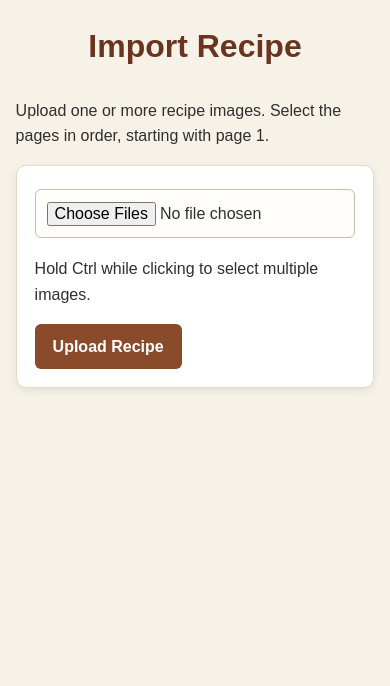
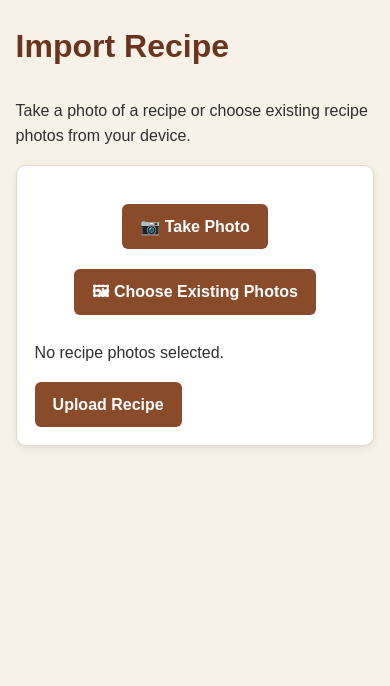
Before and after one commit to JimSi0ley/bobos-kitchen, a Flask app: page /import in a window 390 px wide. Shown: the part 250-936 px from the top of the page. Run offline with Flask 3, Linux system fonts and the light colour scheme; the visitor is signed in with stand-in values (Sample User, id 1).

Commit message:
Add mobile camera option for recipe imports

```diff
--- a/static/style.css
+++ b/static/style.css
@@ -1056,3 +1056,37 @@ button:hover,
         margin: 0 auto;
     }
 }
+
+/* Import recipe photo options */
+
+.import-photo-options {
+    display: flex;
+    gap: 15px;
+    margin: 20px 0;
+    flex-wrap: wrap;
+}
+
+.import-option {
+    display: inline-block;
+}
+
+.hidden-file-input {
+    display: none;
+}
+
+@media (max-width: 650px) {
+    .import-photo-options {
+        flex-direction: column;
+        align-items: center;
+    }
+
+    .import-option {
+        width: 100%;
+        text-align: center;
+    }
+
+    .import-option .button {
+        display: inline-block;
+        cursor: pointer;
+    }
+}
--- a/templates/import_recipe.html
+++ b/templates/import_recipe.html
@@ -6,51 +6,103 @@ Import Recipe
 
 {% block content %}
 
+<div class="import-page">
+
     <h1>Import Recipe</h1>
 
     <p>
-    Upload one or more recipe images. Select the pages in order,
-    starting with page 1.
+        Take a photo of a recipe or choose existing recipe photos
+        from your device.
     </p>
 
     {% if error %}
-    <p class="error-message">
+
+        <p class="import-error">
             {{ error }}
         </p>
+
     {% endif %}
+
 
     <form
         id="import-form"
         method="POST"
-    action="{{ url_for('import_recipe') }}"
         enctype="multipart/form-data"
     >
+
+        <div class="import-photo-options">
+
+            <!-- Take a new photo -->
+            <div class="import-option">
+
+                <label
+                    for="camera-file"
+                    class="button"
+                >
+                    📷 Take Photo
+                </label>
+
+                <input
+                    id="camera-file"
+                    type="file"
+                    name="recipe_files"
+                    accept="image/*"
+                    capture="environment"
+                    class="hidden-file-input"
+                >
+
+            </div>
+
+
+            <!-- Choose photos already on the device -->
+            <div class="import-option">
+
+                <label
+                    for="recipe-files"
+                    class="button"
+                >
+                    🖼 Choose Existing Photos
+                </label>
 
                 <input
                     id="recipe-files"
                     type="file"
                     name="recipe_files"
-        accept=".jpg,.jpeg,.png,.webp"
+                    accept="image/*"
                     multiple
-        required
+                    class="hidden-file-input"
                 >
 
-    <p class="form-help">
-        Hold Ctrl while clicking to select multiple images.
+            </div>
+
+        </div>
+
+
+        <p
+            id="selected-file-message"
+            class="form-help"
+        >
+            No recipe photos selected.
         </p>
 
-    <button type="submit">
+
+        <button
+            id="upload-button"
+            type="submit"
+        >
             Upload Recipe
         </button>
 
     </form>
 
+
+    <!-- Loading screen -->
+
     <div
-    id="import-loading-overlay"
-    class="import-loading-overlay"
-    hidden
+        id="import-loading"
+        class="import-loading"
+        style="display: none;"
     >
-    <div class="import-loading-box">
 
         <div class="import-spinner"></div>
 
@@ -70,98 +122,128 @@ Import Recipe
         </p>
 
     </div>
+
 </div>
 
 
+<script>
 
-<script>
-    const importForm = document.getElementById("import-form");
-    const recipeFilesInput = document.getElementById("recipe-files");
+    const importForm =
+        document.getElementById("import-form");
 
-    const loadingOverlay = document.getElementById(
-        "import-loading-overlay"
-    );
+    const cameraInput =
+        document.getElementById("camera-file");
 
-    const loadingMessage = document.getElementById(
-        "import-loading-message"
-    );
+    const existingPhotoInput =
+        document.getElementById("recipe-files");
 
-    const fileMessage = document.getElementById(
-        "import-file-message"
-    );
+    const selectedFileMessage =
+        document.getElementById("selected-file-message");
 
-    if (
-        importForm &&
-        recipeFilesInput &&
-        loadingOverlay &&
-        loadingMessage &&
-        fileMessage
-    ) {
-        importForm.addEventListener("submit", function () {
-            const selectedFiles = Array.from(
-                recipeFilesInput.files
-            );
+    const loadingScreen =
+        document.getElementById("import-loading");
 
-            loadingOverlay.hidden = false;
+    const loadingFileMessage =
+        document.getElementById("import-file-message");
 
-            const submitButton = importForm.querySelector(
-                'button[type="submit"]'
-            );
 
-            if (submitButton) {
-                submitButton.disabled = true;
-                submitButton.textContent = "Importing...";
-            }
+    function updateSelectedFiles(input) {
 
-            loadingMessage.textContent =
-                "📤 Uploading your recipe images...";
+        const files = input.files;
 
-            if (selectedFiles.length === 1) {
-                fileMessage.textContent =
-                    "1 recipe page selected";
-            } else {
-                fileMessage.textContent =
-                    `${selectedFiles.length} recipe pages selected`;
-            }
-
-            let currentPage = 0;
-
-            function showNextPage() {
-                if (currentPage >= selectedFiles.length) {
-                    loadingMessage.textContent =
-                        "🤖 AI is organizing your recipe...";
-
-                    fileMessage.textContent =
-                        "Separating the title, cook time, ingredients, " +
-                        "and instructions.";
+        if (!files || files.length === 0) {
+            selectedFileMessage.textContent =
+                "No recipe photos selected.";
 
             return;
         }
 
-                const file = selectedFiles[currentPage];
-
-                loadingMessage.textContent =
-                    `📖 Reading page ${currentPage + 1} ` +
-                    `of ${selectedFiles.length}...`;
-
-                fileMessage.textContent = file.name;
-
-                currentPage += 1;
-
-                setTimeout(showNextPage, 2500);
+        if (files.length === 1) {
+            selectedFileMessage.textContent =
+                "1 recipe photo selected.";
+        } else {
+            selectedFileMessage.textContent =
+                files.length + " recipe photos selected.";
+        }
     }
 
-            setTimeout(showNextPage, 1000);
 
-            setTimeout(function () {
-                loadingMessage.textContent =
-                    "✅ Preparing your recipe for review...";
+    cameraInput.addEventListener("change", function () {
 
-                fileMessage.textContent =
-                    "Your completed form will open automatically.";
-            }, 12000);
+        /*
+        Clear the other input so we only submit the
+        option the user actually selected.
+        */
+
+        existingPhotoInput.value = "";
+
+        updateSelectedFiles(cameraInput);
+
     });
+
+
+    existingPhotoInput.addEventListener("change", function () {
+
+        cameraInput.value = "";
+
+        updateSelectedFiles(existingPhotoInput);
+
+    });
+
+
+    importForm.addEventListener("submit", function (event) {
+
+        const cameraFiles = cameraInput.files;
+        const existingFiles = existingPhotoInput.files;
+
+        const hasCameraPhoto =
+            cameraFiles && cameraFiles.length > 0;
+
+        const hasExistingPhotos =
+            existingFiles && existingFiles.length > 0;
+
+
+        if (!hasCameraPhoto && !hasExistingPhotos) {
+
+            event.preventDefault();
+
+            selectedFileMessage.textContent =
+                "Please take or select at least one recipe photo.";
+
+            return;
         }
+
+
+        importForm.style.display = "none";
+
+        loadingScreen.style.display = "block";
+
+
+        let fileCount = 0;
+
+        if (hasCameraPhoto) {
+            fileCount = cameraFiles.length;
+        }
+
+        if (hasExistingPhotos) {
+            fileCount = existingFiles.length;
+        }
+
+
+        if (fileCount === 1) {
+
+            loadingFileMessage.textContent =
+                "Reading 1 recipe image...";
+
+        } else {
+
+            loadingFileMessage.textContent =
+                "Reading " + fileCount + " recipe images...";
+
+        }
+
+    });
+
 </script>
 
 {% endblock %}
```
Lines whose indentation alone changed are shown as unchanged.
